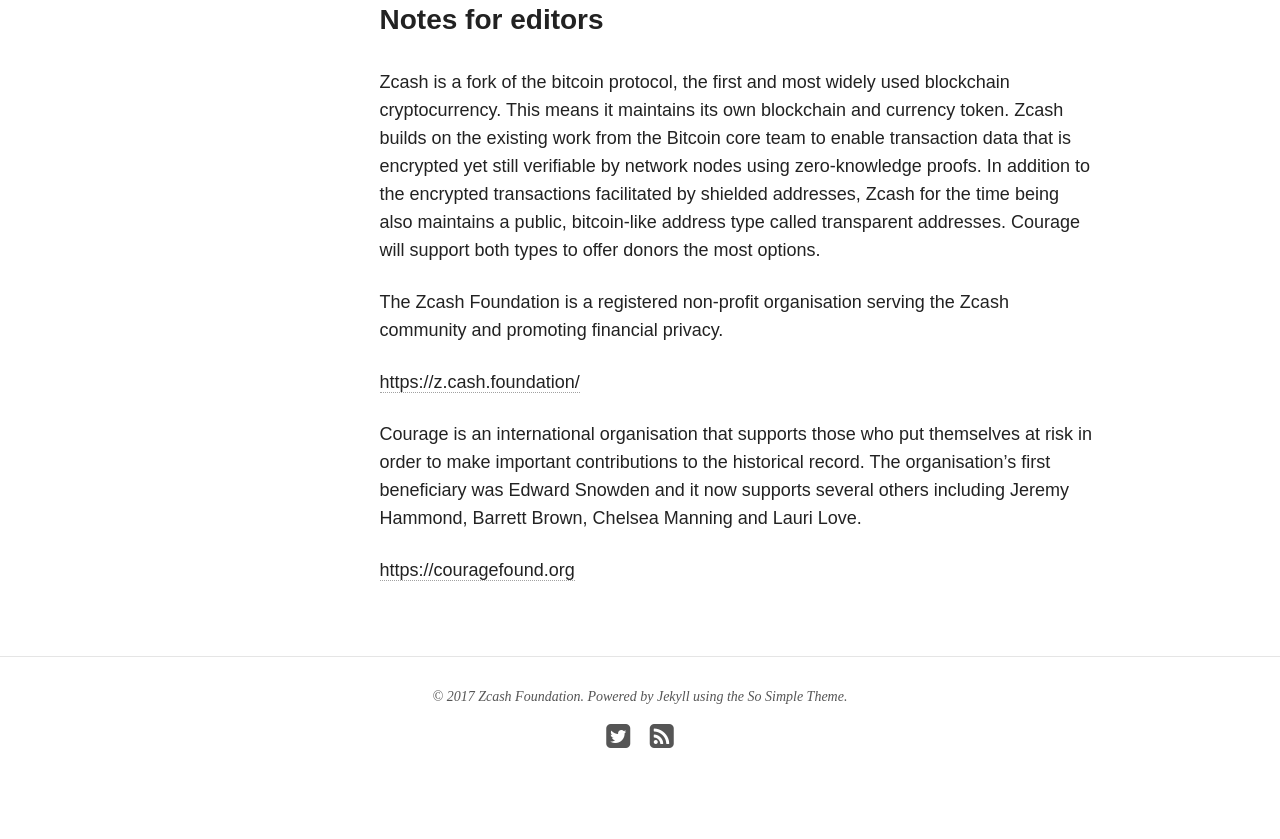
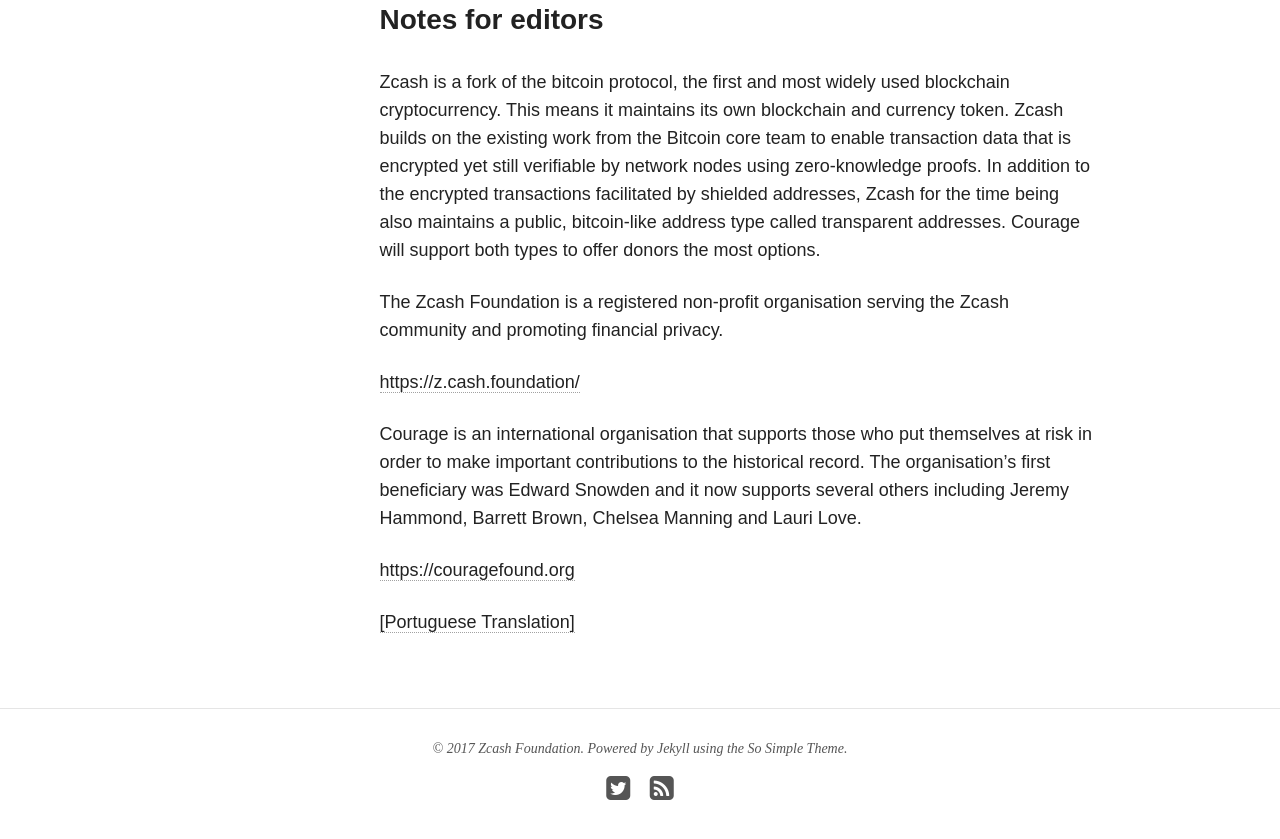
Before and after one commit to ZcashFoundation/zfnd, a Jekyll site: the page built from _posts/blog/2017-08-28-courage-foundation-welcomes-zcash-donations.md, in a window 1280 px wide and 900 px high, scrolled down 1588 px. Shown: the top 839 px of the window. Built offline with Jekyll 4.4.1, drawn with Linux system fonts in a browser that asks for light colours; nearby versions of some CDN libraries.

Commit message:
add translation to courage post

```diff
--- a/_posts/blog/2017-08-28-courage-foundation-welcomes-zcash-donations.md
+++ b/_posts/blog/2017-08-28-courage-foundation-welcomes-zcash-donations.md
@@ -36,3 +36,5 @@
 Courage is an international organisation that supports those who put themselves at risk in order to make important contributions to the historical record. The organisation's first beneficiary was Edward Snowden and it now supports several others including Jeremy Hammond, Barrett Brown, Chelsea Manning and Lauri Love.
 
 <https://couragefound.org>
+
+[[Portuguese Translation]](https://github.com/ZcashFoundation/ZcashFoundation/issues/42)
```
Also changed, not shown: 1 other file.
